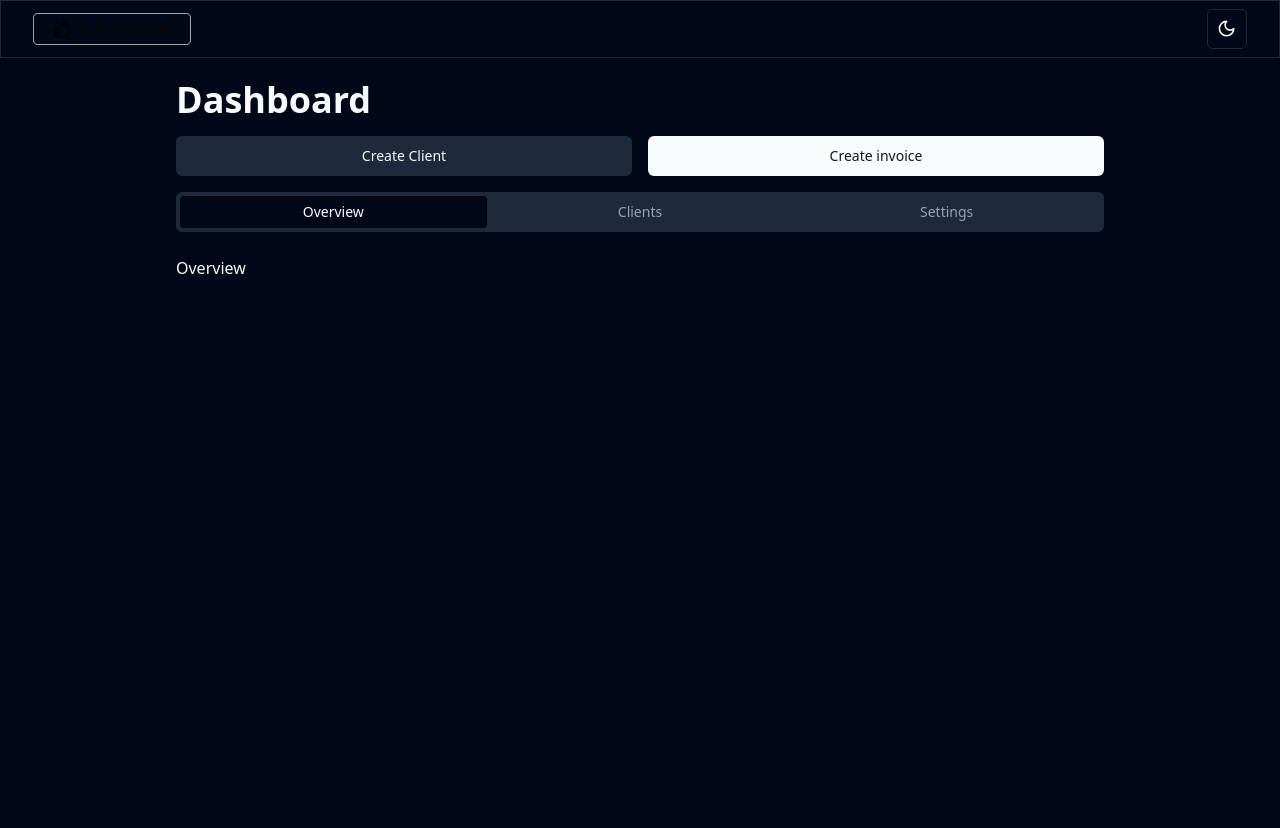
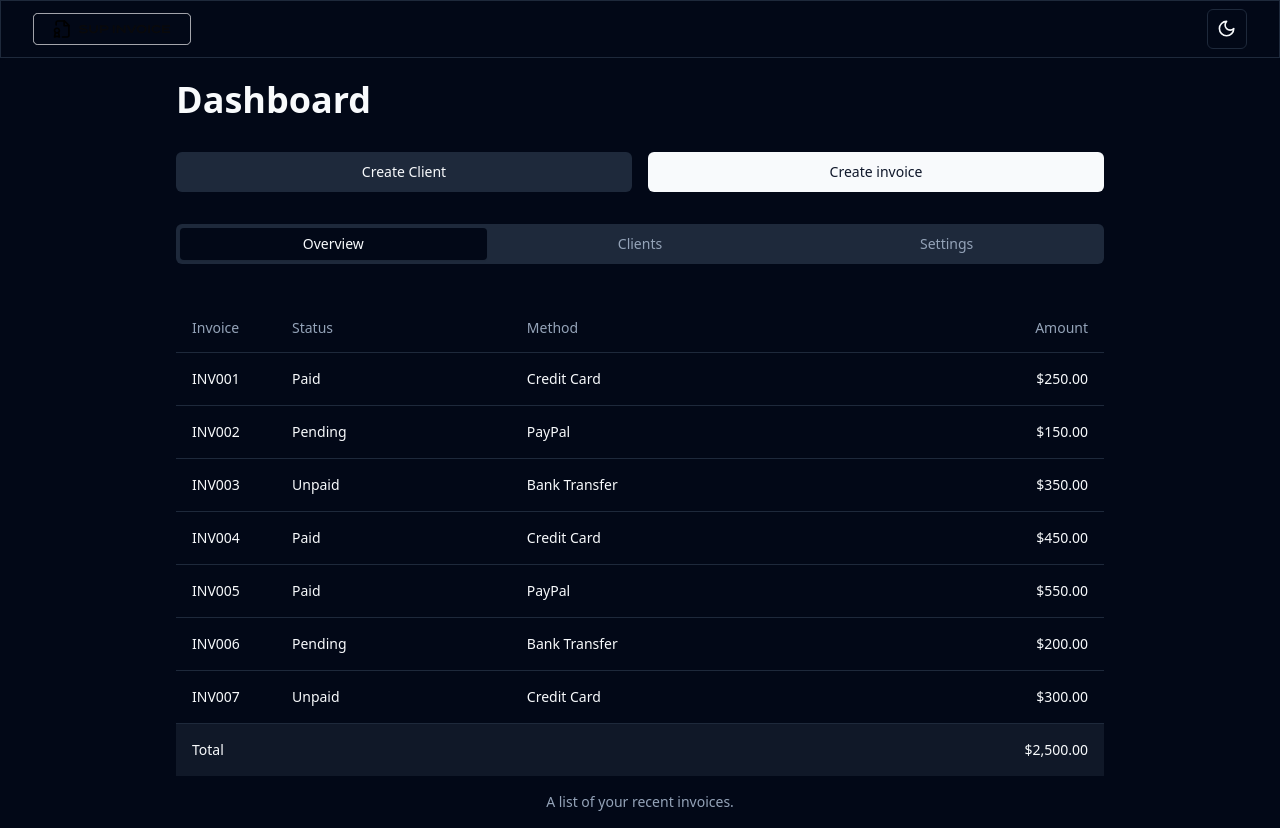
Before and after one commit to dandotcraig/T3A2-B-front-end, a React (Vite) app: page /dashboard in a window 1280 px wide. Before the commit the page ends 800 px from the top, so only its background shows below. Built offline with nearby package versions, Linux system fonts and the light colour scheme.

Commit message:
more updates - will do pages next

```diff
--- a/src/components/pages/Dashboard.jsx
+++ b/src/components/pages/Dashboard.jsx
@@ -5,12 +5,79 @@ import {
     TabsList,
     TabsTrigger,
   } from "@/components/ui/tabs"
+import {
+    Table,
+    TableBody,
+    TableCaption,
+    TableCell,
+    TableFooter,
+    TableHead,
+    TableHeader,
+    TableRow,
+  } from "@/components/ui/table"
+  import {
+    Card,
+    CardContent,
+    CardDescription,
+    CardFooter,
+    CardHeader,
+    CardTitle,
+  } from "@/components/ui/card"
+  import { Input } from "@/components/ui/input"
+  import { Label } from "@/components/ui/label"
+  import { Link } from "react-router-dom";
 
 
 export default function Dashboard() {
 
+    const invoices = [
+        {
+          invoice: "INV001",
+          paymentStatus: "Paid",
+          totalAmount: "$250.00",
+          paymentMethod: "Credit Card",
+        },
+        {
+          invoice: "INV002",
+          paymentStatus: "Pending",
+          totalAmount: "$150.00",
+          paymentMethod: "PayPal",
+        },
+        {
+          invoice: "INV003",
+          paymentStatus: "Unpaid",
+          totalAmount: "$350.00",
+          paymentMethod: "Bank Transfer",
+        },
+        {
+          invoice: "INV004",
+          paymentStatus: "Paid",
+          totalAmount: "$450.00",
+          paymentMethod: "Credit Card",
+        },
+        {
+          invoice: "INV005",
+          paymentStatus: "Paid",
+          totalAmount: "$550.00",
+          paymentMethod: "PayPal",
+        },
+        {
+          invoice: "INV006",
+          paymentStatus: "Pending",
+          totalAmount: "$200.00",
+          paymentMethod: "Bank Transfer",
+        },
+        {
+          invoice: "INV007",
+          paymentStatus: "Unpaid",
+          totalAmount: "$300.00",
+          paymentMethod: "Credit Card",
+        },
+      ]
+
+
     return(
-        <Tabs defaultValue="Overview" className="w-full md:w-3/4 lg:w-3/4 p-4 flex flex-col gap-4">
+        <Tabs defaultValue="Overview" className="w-full md:w-3/4 lg:w-3/4 p-4 flex flex-col gap-8">
             <h1 className="text-4xl font-bold">Dashboard</h1>
             <div className="flex justify-between gap-4">
                 <Button variant="secondary" className="flex-1">Create Client</Button>
@@ -22,13 +89,101 @@ export default function Dashboard() {
                 <TabsTrigger value="Settings">Settings</TabsTrigger>
             </TabsList>
             <TabsContent value="Overview">
-                Overview
+                <Table>
+                    <TableCaption>A list of your recent invoices.</TableCaption>
+                    <TableHeader>
+                        <TableRow>
+                        <TableHead className="w-[100px]">Invoice</TableHead>
+                        <TableHead>Status</TableHead>
+                        <TableHead>Method</TableHead>
+                        <TableHead className="text-right">Amount</TableHead>
+                        </TableRow>
+                    </TableHeader>
+                    <TableBody>
+                        {invoices.map((invoice) => (
+                        <TableRow key={invoice.invoice}>
+                            <TableCell className="font-medium">{invoice.invoice}</TableCell>
+                            <TableCell>{invoice.paymentStatus}</TableCell>
+                            <TableCell>{invoice.paymentMethod}</TableCell>
+                            <TableCell className="text-right">{invoice.totalAmount}</TableCell>
+                        </TableRow>
+                        ))}
+                    </TableBody>
+                    <TableFooter>
+                        <TableRow>
+                        <TableCell colSpan={3}>Total</TableCell>
+                        <TableCell className="text-right">$2,500.00</TableCell>
+                        </TableRow>
+                    </TableFooter>
+                </Table>
             </TabsContent>
             <TabsContent value="Clients">
-                Clients
+                <Table>
+                    <TableCaption>A list of your recent invoices.</TableCaption>
+                    <TableHeader>
+                        <TableRow>
+                        <TableHead className="w-[100px]">Invoice</TableHead>
+                        <TableHead>Status</TableHead>
+                        <TableHead>Method</TableHead>
+                        <TableHead className="text-right">Amount</TableHead>
+                        </TableRow>
+                    </TableHeader>
+                    <TableBody>
+                        {invoices.map((invoice) => (
+                        <TableRow key={invoice.invoice}>
+                            <TableCell className="font-medium">{invoice.invoice}</TableCell>
+                            <TableCell>{invoice.paymentStatus}</TableCell>
+                            <TableCell>{invoice.paymentMethod}</TableCell>
+                            <TableCell className="text-right">{invoice.totalAmount}</TableCell>
+                        </TableRow>
+                        ))}
+                    </TableBody>
+                    <TableFooter>
+                        <TableRow>
+                        <TableCell colSpan={3}>Total</TableCell>
+                        <TableCell className="text-right">$2,500.00</TableCell>
+                        </TableRow>
+                    </TableFooter>
+                </Table>
             </TabsContent>
             <TabsContent value="Settings">
-                Settings
+                <Card>
+                <CardHeader>
+                    <CardTitle>Your details</CardTitle>
+                    <CardDescription>Add your details below</CardDescription>
+                </CardHeader>
+                    <CardContent>
+                    <form>
+                        <div className="grid w-full items-center gap-4">
+                            <div className="flex flex-col space-y-1.5">
+                                <Label htmlFor="Business name">Business name</Label>
+                                <Input id="name" placeholder=" Add business name" />
+                            </div>
+                            <div className="flex flex-col space-y-1.5">
+                                <Label htmlFor="Business ABN">Business ABN</Label>
+                                <Input id="name" placeholder=" Add business ABN" />
+                            </div>
+                            <div className="flex flex-col space-y-1.5">
+                                <Label htmlFor="Business address">Business address</Label>
+                                <Input id="name" placeholder=" Add business address" />
+                            </div>
+                            <div className="flex flex-col space-y-1.5">
+                                <Label htmlFor="Business email">Business email</Label>
+                                <Input id="name" placeholder=" Add business email" />
+                            </div>
+                            <div className="flex flex-col space-y-1.5">
+                                <Label htmlFor="Business phone number">Business phone number</Label>
+                                <Input id="name" placeholder=" Add business phone number" />
+                            </div>
+                        </div>
+                    </form>
+                    </CardContent>
+                <CardFooter className="flex flex-col justify-between gap-4">
+
+                    <Link to="/" className="w-full"><Button className="w-full items-center bg-red-500">Delete your account</Button></Link>
+                    <Link to="/" className="w-full"><Button className="w-full items-center">Save</Button></Link>
+                </CardFooter>
+                </Card>
             </TabsContent>
         </Tabs>
     )
```
